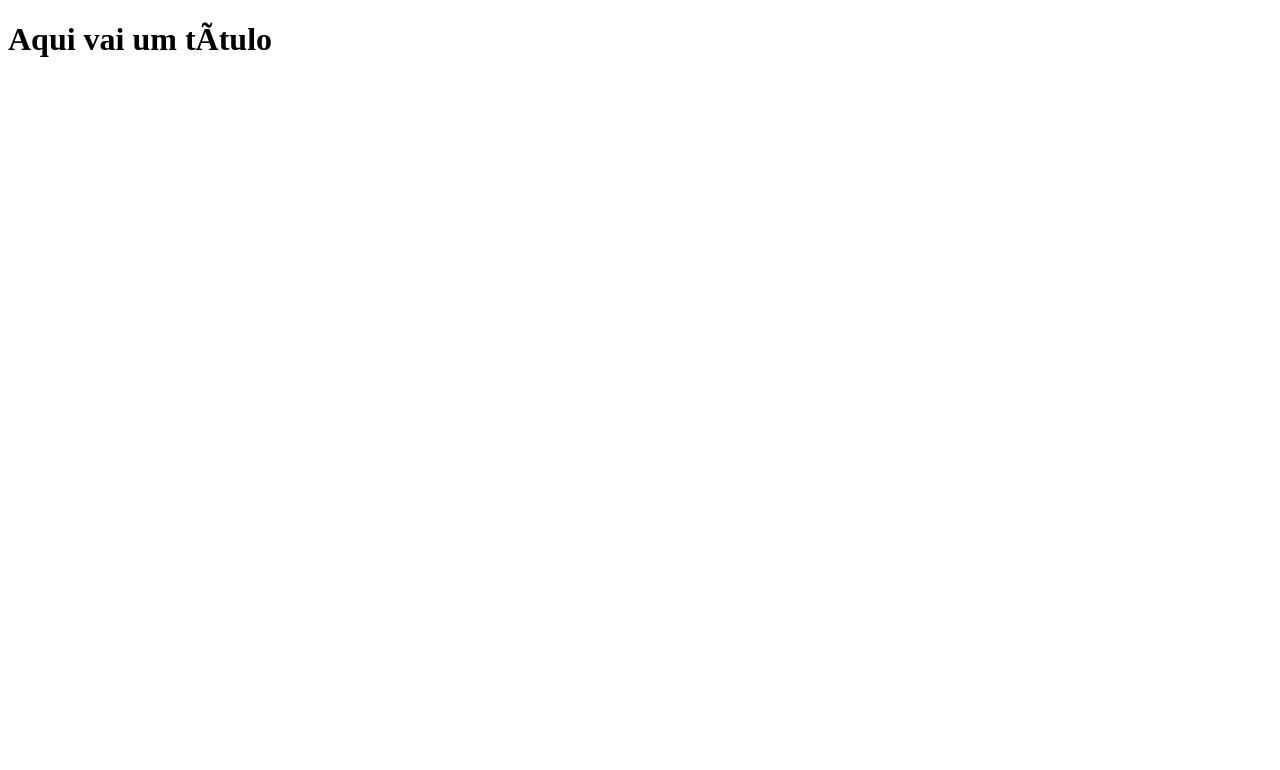
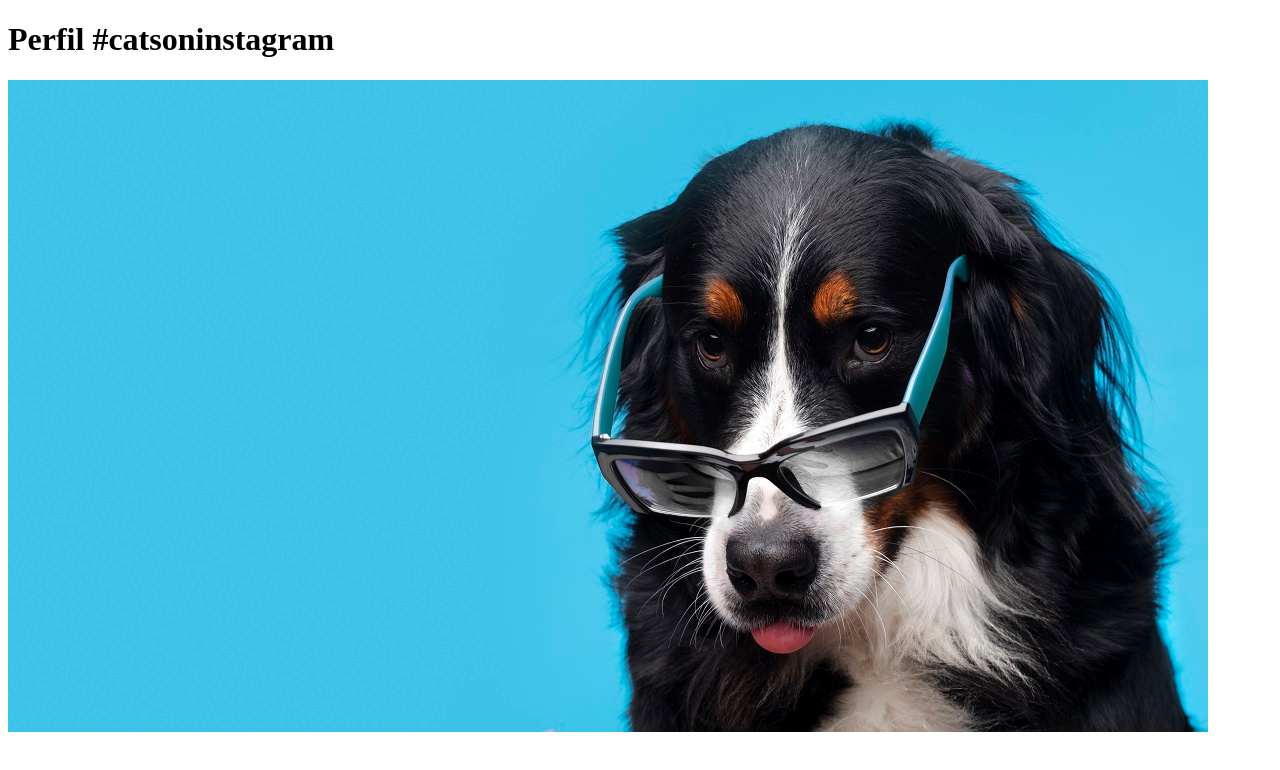
Before and after one commit to viniciusrschiffler/GitFaculdade, a plain HTML site: page index.html in a window 1280 px wide. Drawn offline with Linux system fonts and the light colour scheme.

Commit message:
Adicionando imagem de um cachorro

```diff
--- a/index.html
+++ b/index.html
@@ -1,10 +1,11 @@
 <!DOCTYPE html>
 <html lang=“pt-br”>
 <head>
-    <title>Título da página</title>
+    <title>Fanpage de Gatinhos</title>
     <meta charset=“utf-8”>
 </head>
 <body>
-    <h1>Aqui vai um título</h1>
+    <h1>Perfil #catsoninstagram</h1>
+    <img src="images/cachorro.jpg" />
 </body>
 </html>
```
Also changed, not shown: images/cachorro.jpg (added).
